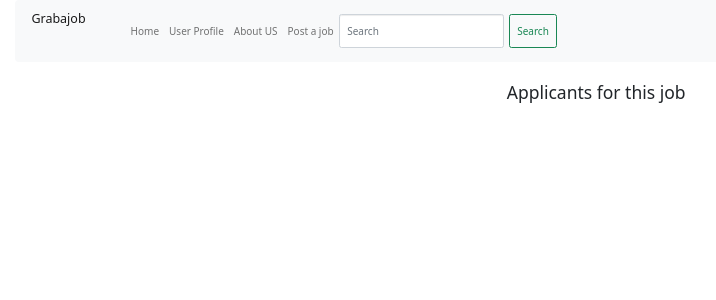
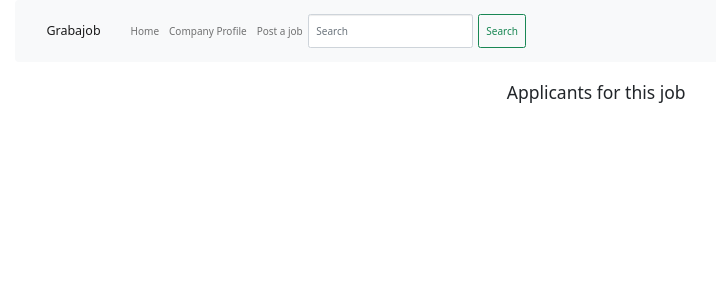
Before and after one commit to guptaaniket261/COL362-DBMS-Project, a Flask app: a page that uses templates/applications.html in a window 1280 px wide. Shown: the top 300 px of the page, without its empty margins (98-814 px from the left). Run offline with Flask 2, Linux system fonts and the light colour scheme; the visitor is signed in with stand-in values (Sample User, id 1); data that the repository does not hold is empty; some libraries are stand-ins or nearby versions.

Commit message:
html files changed

```diff
--- a/app.py
+++ b/app.py
@@ -143,7 +143,8 @@ def userpage(userid, offset):
                   pay_rate, no_positions, experience_required
                   FROM (select * from job_details where status = '1' limit 10 offset %(o)s) as jobs
                   join company_details on
-                  company_details.company_id = jobs.company_id""", {"o": start})
+                  company_details.company_id = jobs.company_id and
+                  job_id not in (select job_id from applications where user_id=%(u)s)""", {"o": start, "u": userid})
 
     jobs = cur.fetchall()
 
@@ -260,6 +261,7 @@ def applications(cmpid, jobid):
     return redirect('/login')
   if int(session.get('companyid')) != int(cmpid):
     return redirect('/login')
+
   conn = get_db_connection()
   cur = conn.cursor()
 
--- a/templates/applications.html
+++ b/templates/applications.html
@@ -2,7 +2,7 @@
 <html lang="en">
 
 <head>
-    <title>corepage</title>
+    <title>Job Applications</title>
     <meta charset="utf-8">
     <meta name="viewport" content="width=device-width, initial-scale=1">
     <link rel="stylesheet" href="https://maxcdn.bootstrapcdn.com/bootstrap/3.3.7/css/bootstrap.min.css">
@@ -18,26 +18,25 @@
 <body style="margin-left: 30mm; margin-right: 30mm; margin-bottom: 30mm;">
     <section id = "nav-bar">
       <nav class="navbar navbar-expand-lg navbar-light bg-light">
-            <a class="navbar-brand" href="#">Grabajob</a>
+
         <div class="collapse navbar-collapse" id="navbarSupportedContent">
           <ul class="navbar-nav ml-auto">
+            <li class="nav-item">
+              <a class="navbar-brand" href="#">Grabajob</a>
+            </li>
             <li class="nav-item active">
-                  <a class="nav-link" href="#">Home <span class="sr-only">(current)</span></a>
+              <a class="nav-link" href="/company_{{cmpid}}">Home <span class="sr-only">(current)</span></a>
             </li>
             <li class="nav-item">
-                  <a class="nav-link" href="#">User Profile</a>
+              <a class="nav-link" href="/company_profile_{{cmpid}}">Company Profile</a>
             </li>
             <li class="nav-item">
-                  <a class="nav-link" href="#">About US</a>
-                </li>
-                <li class="nav-item">
-                    <a class="nav-link" href="#">Post a job</a>
+                <a class="nav-link" href="/postjob_{{cmpid}}">Post a job</a>
             </li>
           </ul>
 
-
-              <form class="d-flex" method="POST">
-                <input class="form-control me-2" placeholder="Search" aria-label="Search" name="tag" >
+          <form class="d-flex">
+            <input class="form-control me-2" type="search" placeholder="Search" aria-label="Search">
             <button class="btn btn-outline-success" type="submit">Search</button>
           </form>
         </div>
--- a/templates/companyPage.html
+++ b/templates/companyPage.html
@@ -30,9 +30,6 @@
                 </li>
                 <li class="nav-item">
                   <a class="nav-link" href="/company_profile_{{company_detail.company_id}}">Company Profile</a>
-                </li>
-                <li class="nav-item">
-                  <a class="nav-link" href="#">About US</a>
                 </li>
                 <li class="nav-item">
                     <a class="nav-link" href="/postjob_{{company_detail.company_id}}">Post a job</a>
```
Also changed, not shown: templates/layout.html (deleted, +0 -10 lines). Lines whose indentation alone changed are shown as unchanged.
